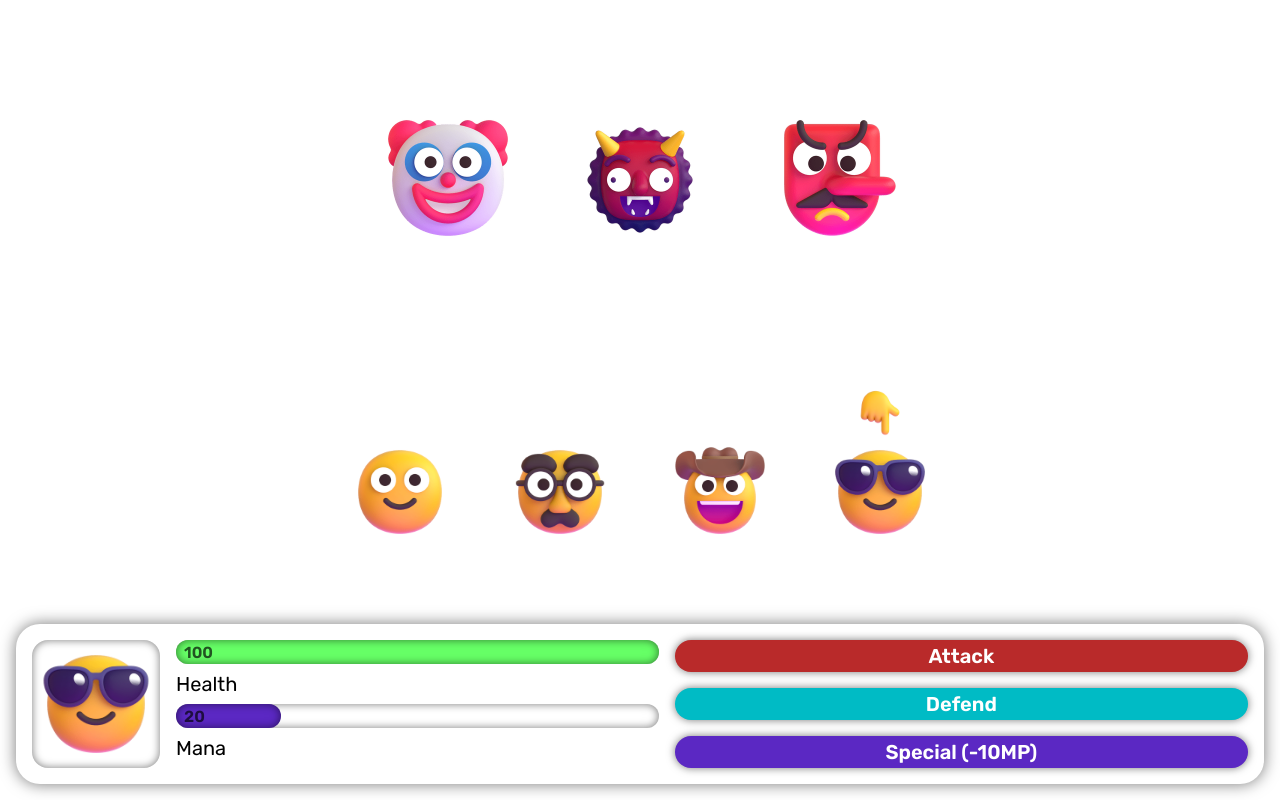
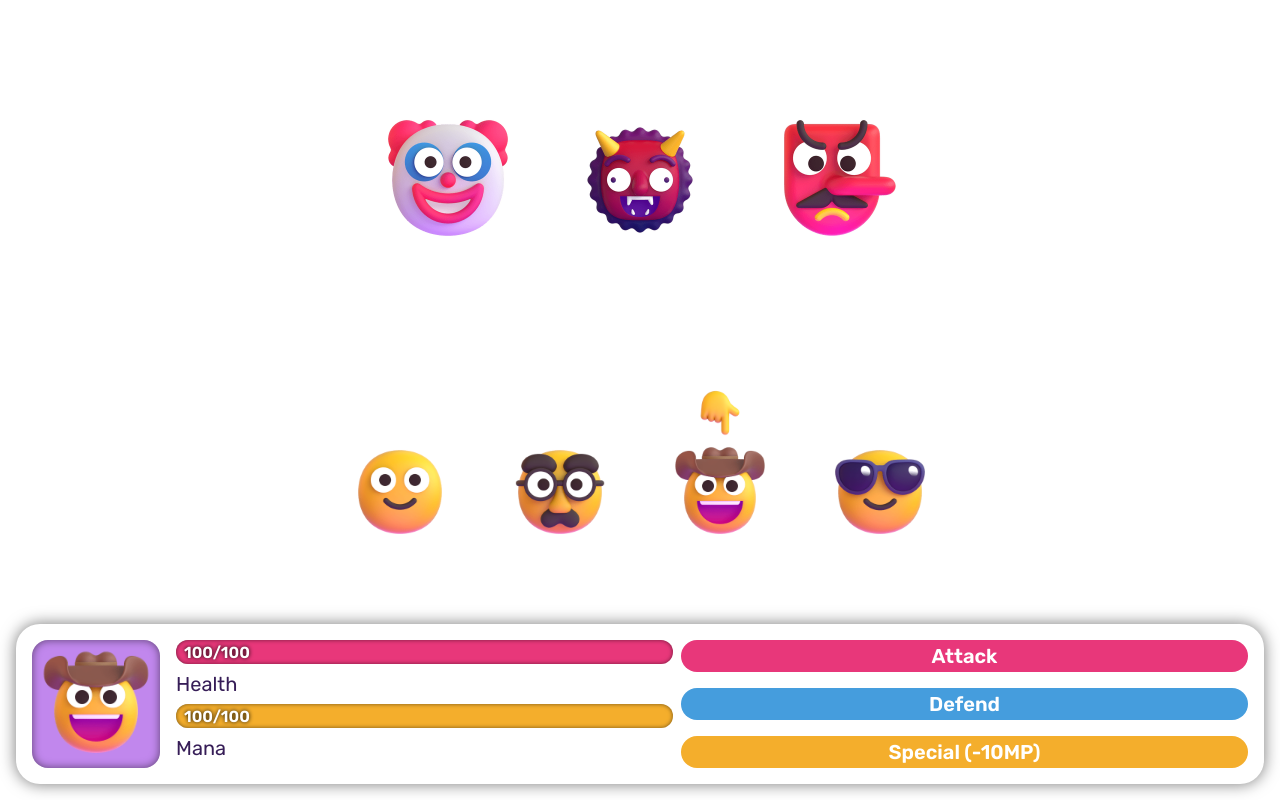
Before and after one commit to AlanOixDeCoco/ETPA-JV1-RPGBattle, a plain HTML site: page index.html in a window 1280 px wide. Drawn offline with Linux system fonts and the light colour scheme.

Commit message:
changed colors

```diff
--- a/index.html
+++ b/index.html
@@ -50,13 +50,13 @@
             <div id="stats_container">
                 <div>
                     <div class="filler">
-                        <div id="health_bar">100</div>
+                        <div id="health_bar">100/100</div>
                     </div>
                     <p>Health</p>
                 </div>
                 <div>
                     <div class="filler">
-                        <div id="mana_bar">20</div>
+                        <div id="mana_bar">100/100</div>
                     </div>
                     <p>Mana</p>
                 </div>
--- a/source.js
+++ b/source.js
@@ -18,13 +18,14 @@ const MIN_ENNEMIES_DAMAGE = 10; // minimum damage to deal to the characters
 //#endregion
 
 //#region characters & ennemies arrays
+// characters are defined as arrays of values, themselves inside another array
 var characters = [
     ["character_1", "Giro Smileur", MAX_CHARACTERS_HEALTH, 10, MAX_CHARACTERS_MANA, heal], // html ID, NAME, HP (health pts), DMG (damage pts), MANA, SPE (special ability function)
     ["character_2", "Turbo Incognito", MAX_CHARACTERS_HEALTH, 10, MAX_CHARACTERS_MANA, heal],
     ["character_3", "Ultra Cowboy", MAX_CHARACTERS_HEALTH, 10, MAX_CHARACTERS_MANA, heal],
     ["character_4", "Giga Chad", MAX_CHARACTERS_HEALTH, 10, MAX_CHARACTERS_MANA, heal]
 ];
-
+// ennemies are defined as the characters are
 var ennemies = [
     ["ennemy_1", "Clown", MAX_ENNEMIES_HEALTH, 15], // html ID, NAME, HP (health pts), DMG (damage pts),
     ["ennemy_2", "Ogre", MAX_ENNEMIES_HEALTH, 15],
@@ -52,10 +53,32 @@ function reduceDamage(target, amount){
 }
 //#endregion
 
+//#region Visual refreshing functions
+// refreshes stats to the desired character
+function RefreshStatsArea(character){
+    if(character[HP] > 0){
+        document.getElementById("health_bar").style.width = `${(character[HP]/MAX_CHARACTERS_HEALTH) * 100}%`; // changes the filling of the health bar
+    }
+    else {
+        document.getElementById("health_bar").style.background = "none";
+        document.getElementById("health_bar").style.boxShadow = "none";
+    }
+    document.getElementById("health_bar").innerHTML = `${character[HP]}/${MAX_CHARACTERS_HEALTH}` // changes the health bar text
+
+    if(character[MANA] > 0){
+        document.getElementById("mana_bar").style.width = `${(character[MANA]/MAX_CHARACTERS_MANA) * 100}%`; // changes the filling of the mana bar
+    }
+    else {
+        document.getElementById("mana_bar").style.background = "none";
+        document.getElementById("mana_bar").style.boxShadow = "none";
+    }
+    document.getElementById("mana_bar").innerHTML = `${character[MANA]}/${MAX_CHARACTERS_MANA}` // changes the mana bar text
+}
+//#endregion
 
 // just some testing code
-document.getElementById("mana_bar").style.width = "20%"; // changer le remplissage de la barre
+RefreshStatsArea(characters[0]);
 
-document.getElementById(characters[3][0]).getElementsByClassName("cursor")[0].style.visibility = "visible"; // pour afficher un curseur
+document.getElementById(characters[2][0]).getElementsByClassName("cursor")[0].style.visibility = "visible"; // pour afficher un curseur
 
-document.getElementById("character_frame").getElementsByTagName('img')[0].src="Assets/" + characters[3][0] + ".png"; // pour placer un personnage dans le cadre
+document.getElementById("character_frame").getElementsByTagName('img')[0].src="Assets/" + characters[2][0] + ".png"; // pour placer un personnage dans le cadre
--- a/style.css
+++ b/style.css
@@ -11,6 +11,7 @@ body{
     height: 100%;
     margin: 0px;
     background: #FFF;
+    color: #361d57;
     display: flex;
     justify-content: center;
     align-items: center;
@@ -113,7 +114,7 @@ body{
 }
 
 #character_frame {
-    background: #FFF;
+    background: #c187ed;
     box-shadow: inset 0vh 0vh 1vh #00000088;
     height: 14vh;
     max-width: 16vh;
@@ -149,35 +150,29 @@ body{
     width: 100%;
     height: 3vh;
     border-radius: 2vh;
-    box-shadow: inset 0vh 0vh 1vh #00000088;
+    box-shadow: inset 0vh 0vh .5vh #00000088;
 }
 
-#health_bar{
+.filler > div {
     display: flex;
     align-items: center;
-    background: #66ff66;
-    color: #000000AA;
+    color: #FFF;
+    text-shadow: 0vh 0vh .5vh #000000FF;
     font-family: Rubik, Helvetica, sans-serif;
     font-weight: 600;
     font-size: 2vh;
     padding-left: 1vh;
     border-radius: 2vh;
-    box-shadow: inset 0vh 0vh 1vh #00000088;
+    box-shadow: inset 0vh 0vh .5vh #00000088;
     height: 100%;
 }
 
+#health_bar{
+    background: #e8377a;
+}
+
 #mana_bar {
-    display: flex;
-    align-items: center;
-    background: #5b28c3;
-    color: #000000AA;
-    font-family: Rubik, Helvetica, sans-serif;
-    font-weight: 600;
-    font-size: 2vh;
-    padding-left: 1vh;
-    border-radius: 2vh;
-    box-shadow: inset 0vh 0vh 1vh #00000088;
-    height: 100%;
+    background: #f4ae2c;
 }
 
 #commands_container {
@@ -199,7 +194,7 @@ body{
 }
 
 .command_button {
-    box-shadow: 0vh 0vh 1vh #00000088;
+    box-shadow: none;
     color: #FFF;
     border-radius: 2vh;
     display: flex;
@@ -211,26 +206,26 @@ body{
     font-size: 2.5vh;
     font-family:Rubik, Helvetica, sans-serif;
     font-weight: 600;
-    transition: 0.1s ease-out;
+    transition: 0.15s ease-in-out;
 }
 
 .command_button:hover {
-    box-shadow: 0vh 0vh 1vh #000000FF;
-    transition: 0.1s ease-in;
+    box-shadow: 0vh 0vh .5vh #000000DD;
+    transition: 0.15s ease-in-out;
     cursor: pointer;
 }
 
 .command_button:active {
-    box-shadow: inset 0vh 0vh 1vh #00000088;
-    transition: 0.1s ease-in;
+    box-shadow: inset 0vh 0vh .5vh #00000088;
+    transition: 0.1s ease-in-out;
 }
 
 #attack_button {
-    background: #b92a2a;
+    background: #e8377a;
 }
 #defend_button {
-    background: #00bbc5;
+    background: #459ddd;
 }
 #special_button {
-    background: #5b28c3;
+    background: #f4ae2c;
 }
```
